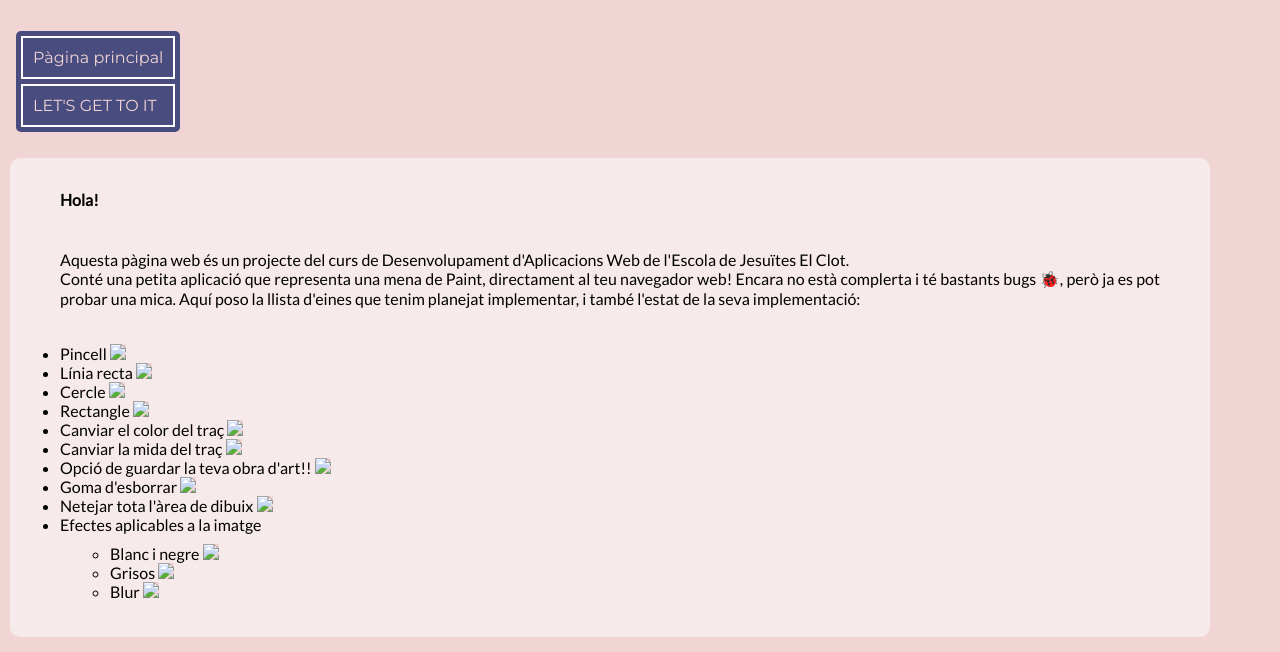
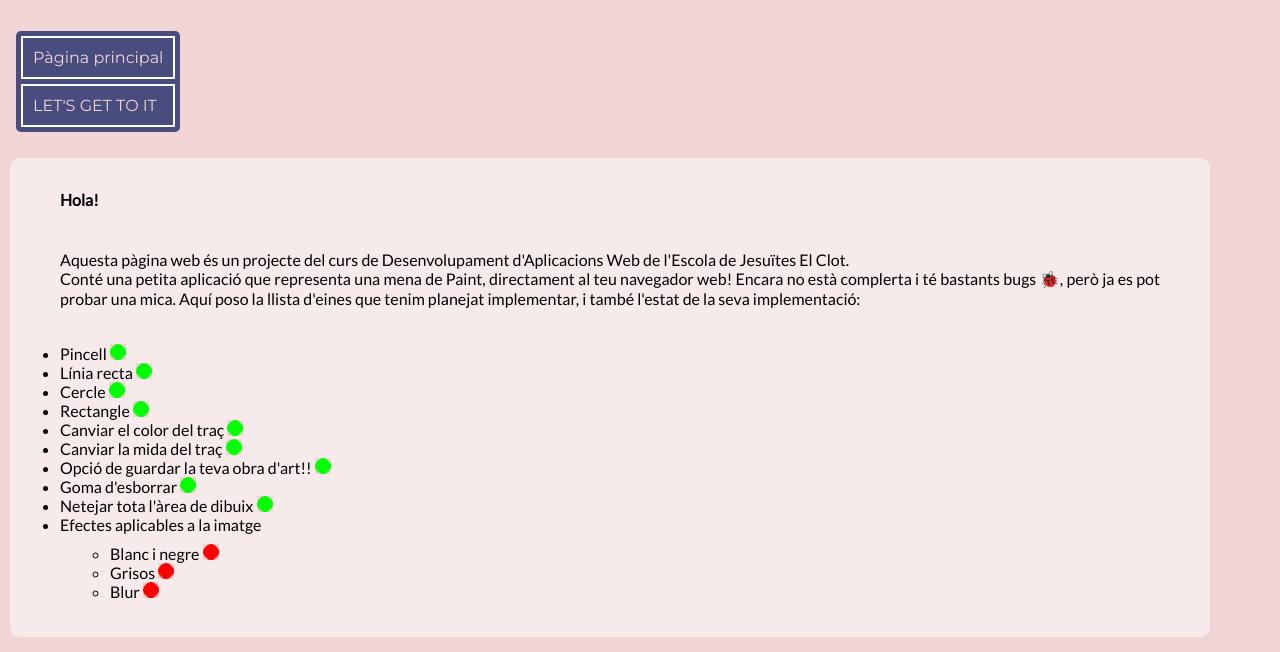
Before and after one commit to bielsesa/paint-canvas2d-html5-daw2, a plain HTML site: page index.html in a window 1280 px wide. Shown: the part 121-773 px from the top of the page. Drawn offline with nearby package versions, Linux system fonts and the light colour scheme; the site is published under a folder, as on GitHub Pages, so addresses that start at the root find nothing.

Commit message:
Ruta icones boles colors

```diff
--- a/index.html
+++ b/index.html
@@ -27,20 +27,20 @@
                 Aquí poso la llista d'eines que tenim planejat implementar, i també l'estat de la seva implementació:
             </p>
             <ul>
-                <li>Pincell <img src="/img/icon-verd.png"></li>
-                <li>Línia recta <img src="/img/icon-verd.png"></li>
-                <li>Cercle <img src="/img/icon-verd.png"></li>
-                <li>Rectangle <img src="/img/icon-verd.png"></li>
-                <li>Canviar el color del traç <img src="/img/icon-verd.png"></li>
-                <li>Canviar la mida del traç <img src="/img/icon-verd.png"></li>
-                <li>Opció de guardar la teva obra d'art!! <img src="/img/icon-verd.png"></li>
-                <li>Goma d'esborrar <img src="/img/icon-verd.png"></li>
-                <li>Netejar tota l'àrea de dibuix <img src="/img/icon-verd.png"></li>
+                <li>Pincell <img class="icon-estat" src="img/icon-verd.png"></li>
+                <li>Línia recta <img class="icon-estat" src="img/icon-verd.png"></li>
+                <li>Cercle <img class="icon-estat" src="img/icon-verd.png"></li>
+                <li>Rectangle <img class="icon-estat" src="img/icon-verd.png"></li>
+                <li>Canviar el color del traç <img class="icon-estat" src="img/icon-verd.png"></li>
+                <li>Canviar la mida del traç <img class="icon-estat" src="img/icon-verd.png"></li>
+                <li>Opció de guardar la teva obra d'art!! <img class="icon-estat" src="img/icon-verd.png"></li>
+                <li>Goma d'esborrar <img class="icon-estat" src="img/icon-verd.png"></li>
+                <li>Netejar tota l'àrea de dibuix <img class="icon-estat" src="img/icon-verd.png"></li>
                 <li>Efectes aplicables a la imatge
                     <ul>
-                        <li>Blanc i negre <img src="/img/icon-vermell.png"></li>
-                        <li>Grisos <img src="/img/icon-vermell.png"></li>
-                        <li>Blur <img src="/img/icon-vermell.png"></li>
+                        <li>Blanc i negre <img class="icon-estat" src="img/icon-vermell.png"></li>
+                        <li>Grisos <img class="icon-estat" src="img/icon-vermell.png"></li>
+                        <li>Blur <img class="icon-estat" src="img/icon-vermell.png"></li>
                     </ul>
                 </li>
             </ul>
--- a/styles.css
+++ b/styles.css
@@ -157,6 +157,10 @@ h3 {
     margin: 2px;
 }
 
+#icon-estat {
+    background: transparent;
+}
+
 /********************* INDEX *********************/
 
 /*********************  CANVAS  *********************/
```
